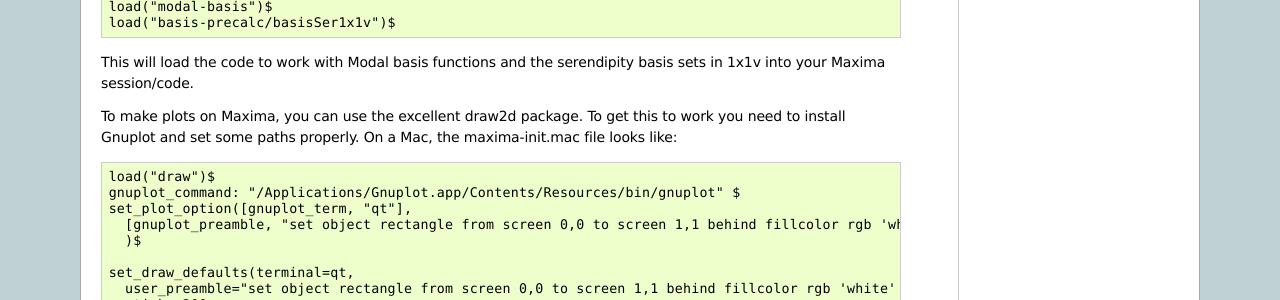
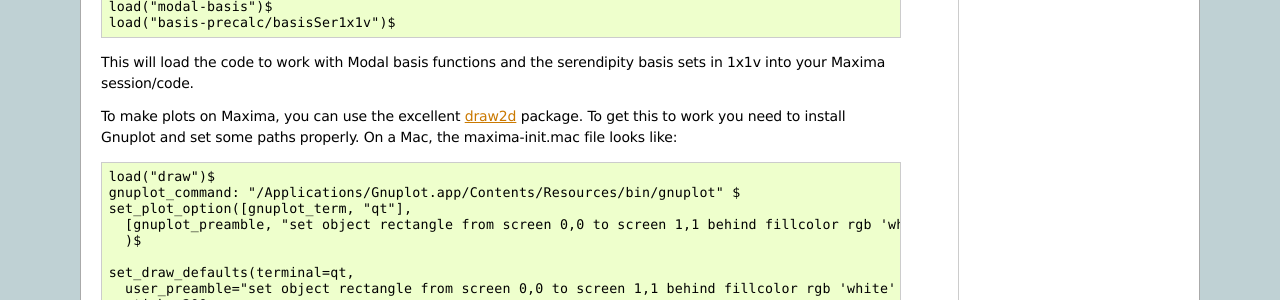
Before and after one commit to ammarhakim/gkyl-doc, a Sphinx documentation site: the page built from source/dev/onmaxima.rst, in a window 1280 px wide. Shown: the part 555-855 px from the top of the page. Built offline with Sphinx 7.4.7, drawn with Linux system fonts in a browser that asks for light colours.

Commit message:
Link to Maxima draw2d and draw3d documentation. Allows one to make plots via Maxima. These are not the best, but the draw2d command is very flexible and powerful.

```diff
--- a/source/dev/onmaxima.rst
+++ b/source/dev/onmaxima.rst
@@ -40,9 +40,10 @@ example as::
 This will load the code to work with Modal basis functions and the
 serendipity basis sets in 1x1v into your Maxima session/code.
 
-To make plots on Maxima, you can use the excellent draw2d package. To
-get this to work you need to install Gnuplot and set some paths
-properly. On a Mac, the maxima-init.mac file looks like::
+To make plots on Maxima, you can use the excellent `draw2d
+<http://www.austromath.at/daten/maxima/zusatz/Graphics_with_Maxima.pdf>`_
+package. To get this to work you need to install Gnuplot and set some
+paths properly. On a Mac, the maxima-init.mac file looks like::
 
   load("draw")$
   gnuplot_command: "/Applications/Gnuplot.app/Contents/Resources/bin/gnuplot" $
```
